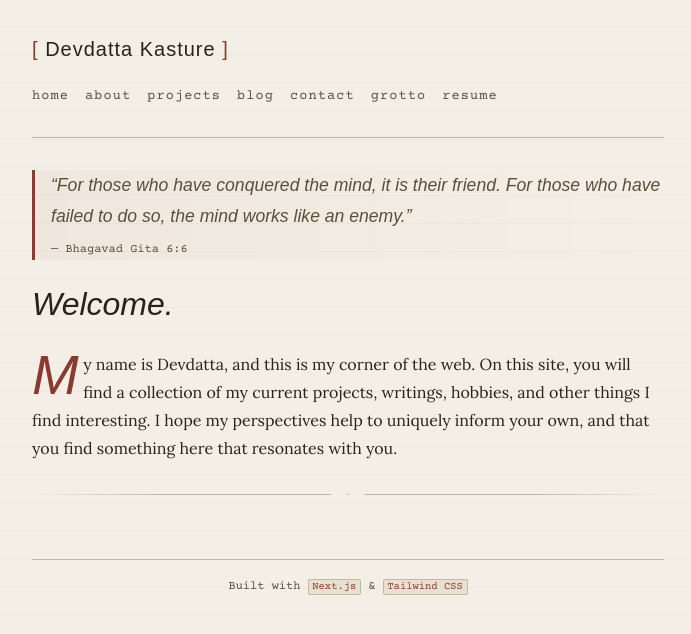
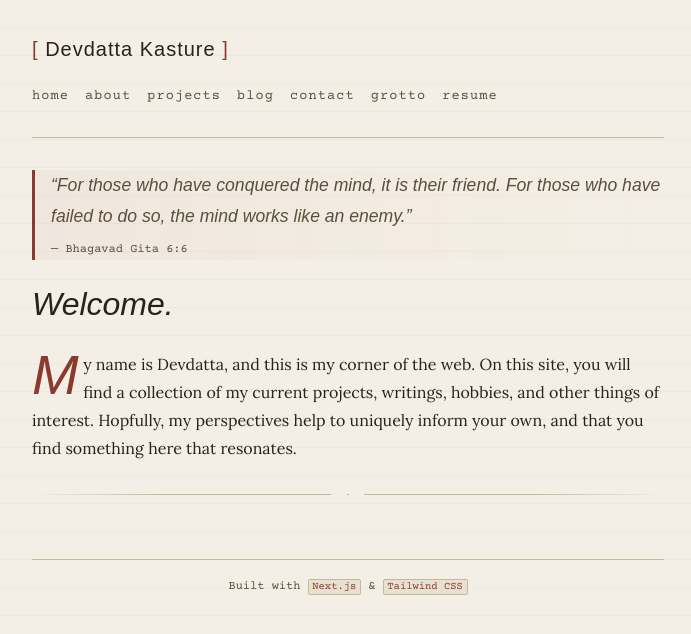
Before and after one commit to TheCrickMaster/Personal_Website, a Next.js app: page / in a window 1280 px wide. Shown: the top 634 px of the page, without its empty margins (292-983 px from the left). Built offline with nearby package versions, Linux system fonts and the light colour scheme; a web font is replaced by a local one.

Commit message:
Made content more concise

```diff
--- a/app/about/page.tsx
+++ b/app/about/page.tsx
@@ -32,8 +32,8 @@ export default function AboutPage() {
       </p>
 
       <p>
-        Outside of academics and work, I am a man of many interests. Sports has always been central to my life; I played soccer competitively growing up, and I remain a supporter of the Chicago Bears, Bulls, and White Sox. In football, I support Brentford FC in the English Premier League.
-        I am drawn to deep philosophical and cultural conversations, and much of how I see the world has been shaped by the remarkable people from different backgrounds I have had the chance to meet and learn from.
+        Sports has always been central to my life; I played soccer and swam competitively growing up, and support the Chicago Bears, Bulls, and White Sox franchises. Over the pond, I support Brentford FC in the English Premier League.
+        I am drawn to deep philosophical and cultural conversations. How I see the world has been shaped by the remarkable people I have met and learned from.
         At the moment I am teaching myself to shoot and edit long-form video, crocheting the occasional trinket, and reconnecting back to my cultural roots.
       </p>
     </div>
--- a/app/page.tsx
+++ b/app/page.tsx
@@ -21,8 +21,8 @@ export default function Home() {
       {/*
       */}
       <p className="intro">
-        My name is Devdatta, and this is my corner of the web. On this site, you will find a collection of my current projects, writings, hobbies, and other things I find interesting.
-        I hope my perspectives help to uniquely inform your own, and that you find something here that resonates with you.
+        My name is Devdatta, and this is my corner of the web. On this site, you will find a collection of my current projects, writings, hobbies, and other things of interest.
+        Hopfully, my perspectives help to uniquely inform your own, and that you find something here that resonates.
       </p>
 
 
--- a/content/blog/Welcome_I_Guess.mdx
+++ b/content/blog/Welcome_I_Guess.mdx
@@ -1,6 +1,6 @@
 ---
 title: "Welcome, I guess"
-date: "2026-01-06"
+date: "2026-03-18"
 excerpt: "My First Blog Post"
 ---
 
```
